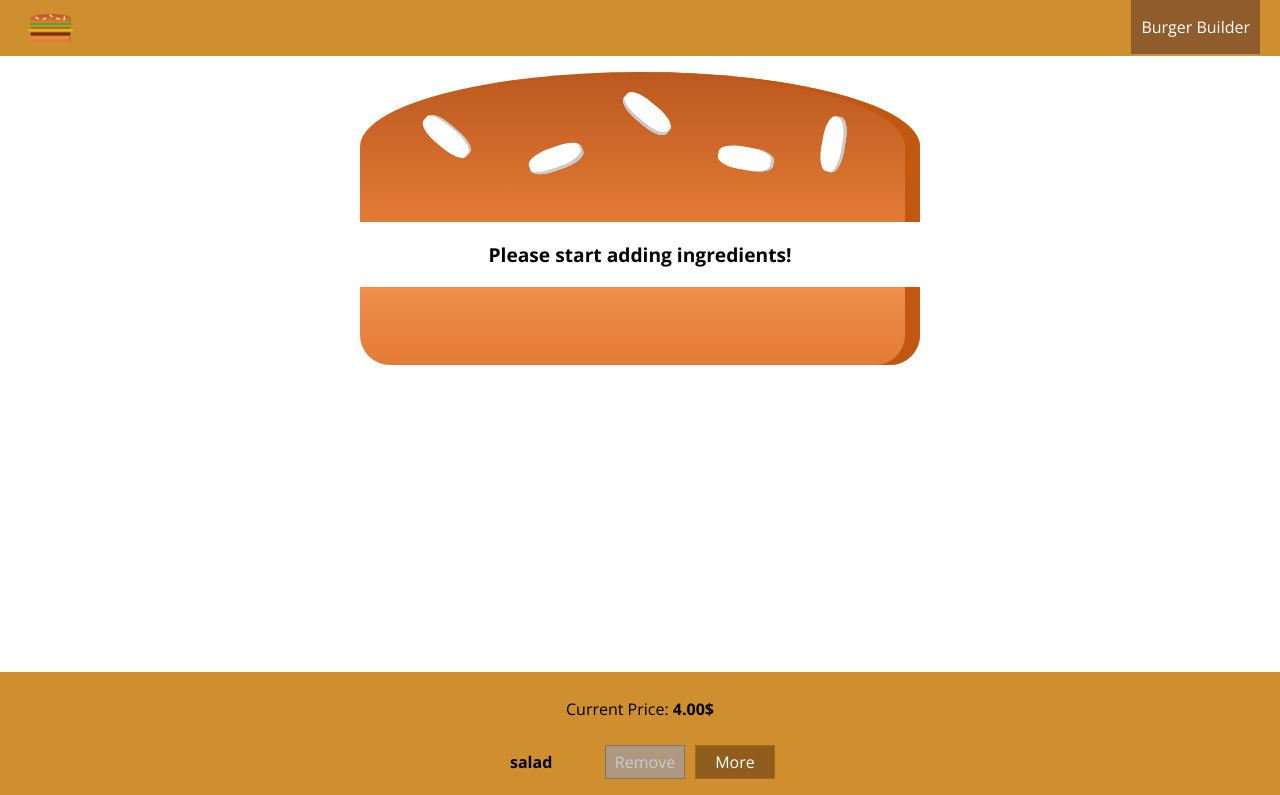
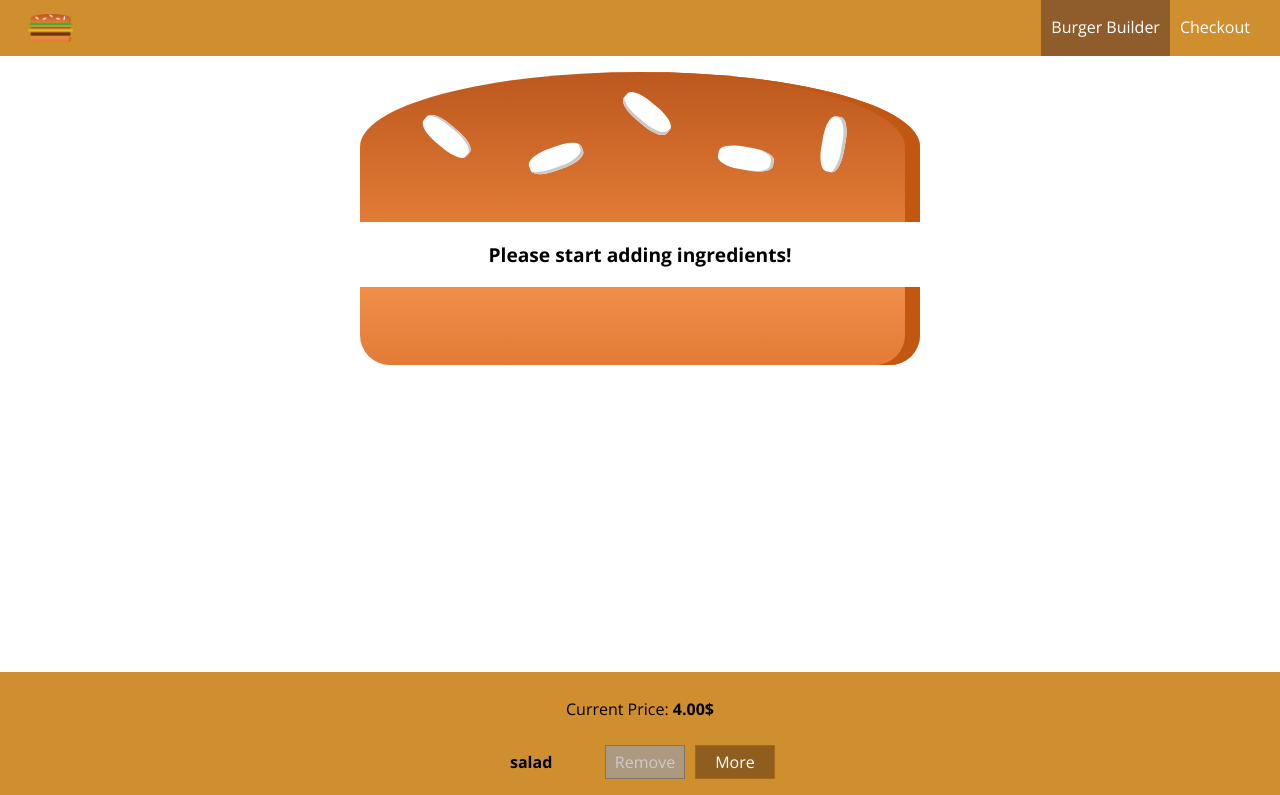
Before and after one commit to AdamAnsari/MyBurgerBuilder, a React app: page / in a window 1280 px wide. Shown: the top 795 px of the page. Built offline with nearby package versions, Linux system fonts and the light colour scheme.

Commit message:
Desktop navigation name error solved

```diff
--- a/src/components/Navigation/NavigationItems/NavigationItems.module.css
+++ b/src/components/Navigation/NavigationItems/NavigationItems.module.css
@@ -9,7 +9,7 @@
 }
 
 @media (min-width: 586px) {
-	.navigationItems {
+	.NavigationItems {
 		flex-flow: row;
 	}
 }
```
